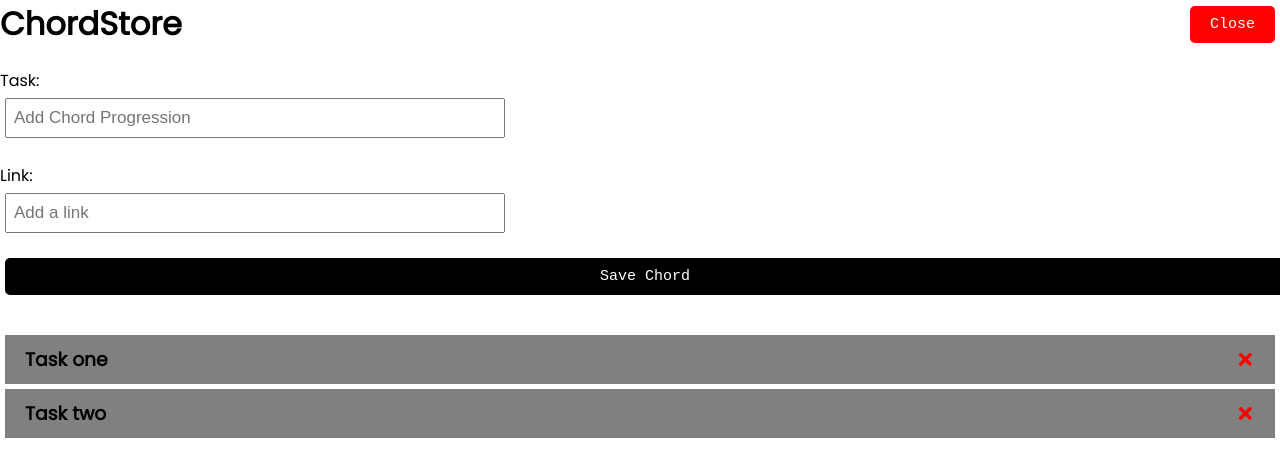
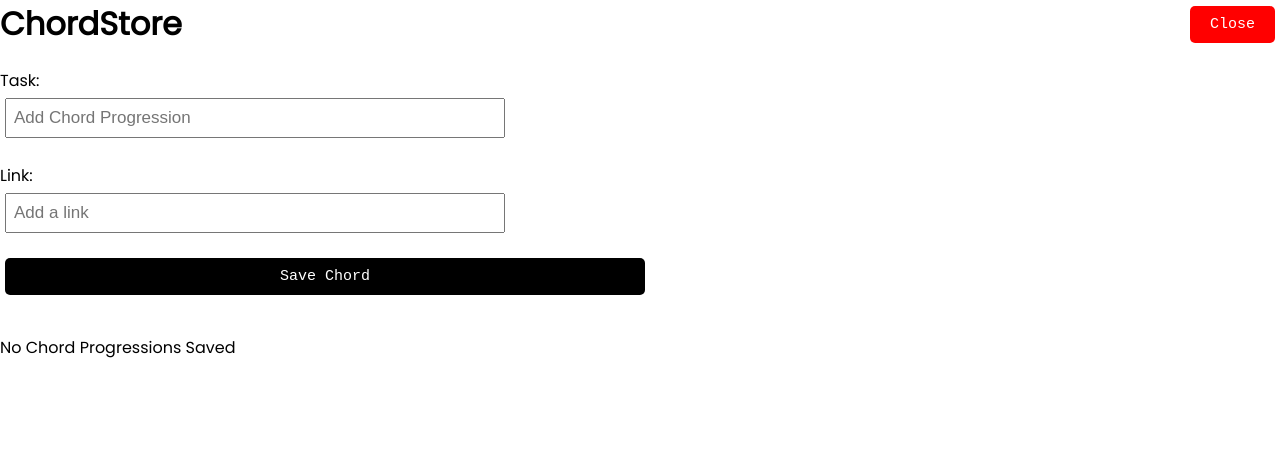
Before and after one commit to Lukas-L-Hu/ChordStore, a React (Create React App) app: page / in a window 1280 px wide. Both pictures are taken after a click on the button "Add". Shown: the top 476 px of the page. Built offline with nearby package versions, Linux system fonts and the light colour scheme.

Commit message:
Decreased size of the save button

```diff
--- a/src/App.js
+++ b/src/App.js
@@ -7,18 +7,7 @@ import AddTask from './components/add_task'
 
 function App() {
   const [showAddTask, setShowAddTask] = useState (false)
-  const [tasks, setTasks] = useState([
-    {
-      id: 1,
-      text: "Task one",
-      link: ''
-    },
-    {
-      id: 2,
-      text: "Task two",
-      link: ''
-    }
-  ])
+  const [tasks, setTasks] = useState([])
 
   const addTask = (task) => {
     const id = Math.floor(Math.random() * 1000) + 1
--- a/src/index.css
+++ b/src/index.css
@@ -53,7 +53,9 @@ body {
 
 .btn-block {
   display: block;
-  width: 100%;
+  width: 50%;
+  position: relative;
+  right: 1000;
 }
 
 .task {
```
